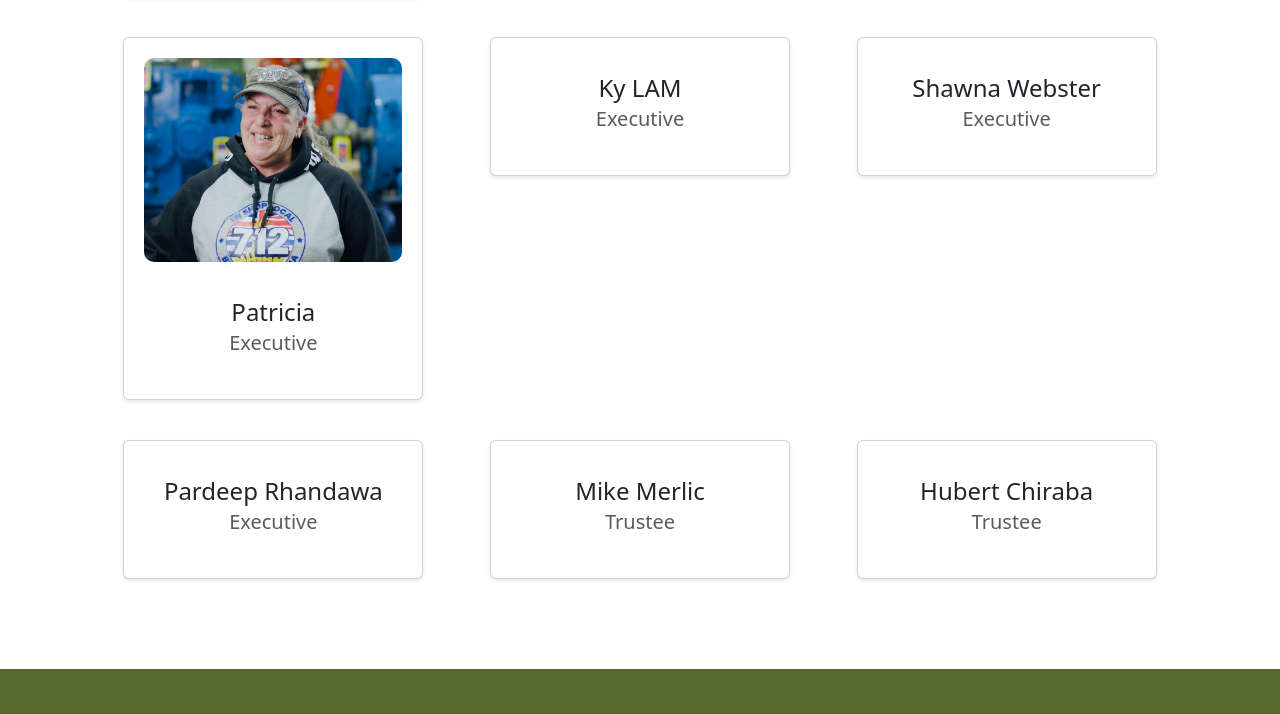
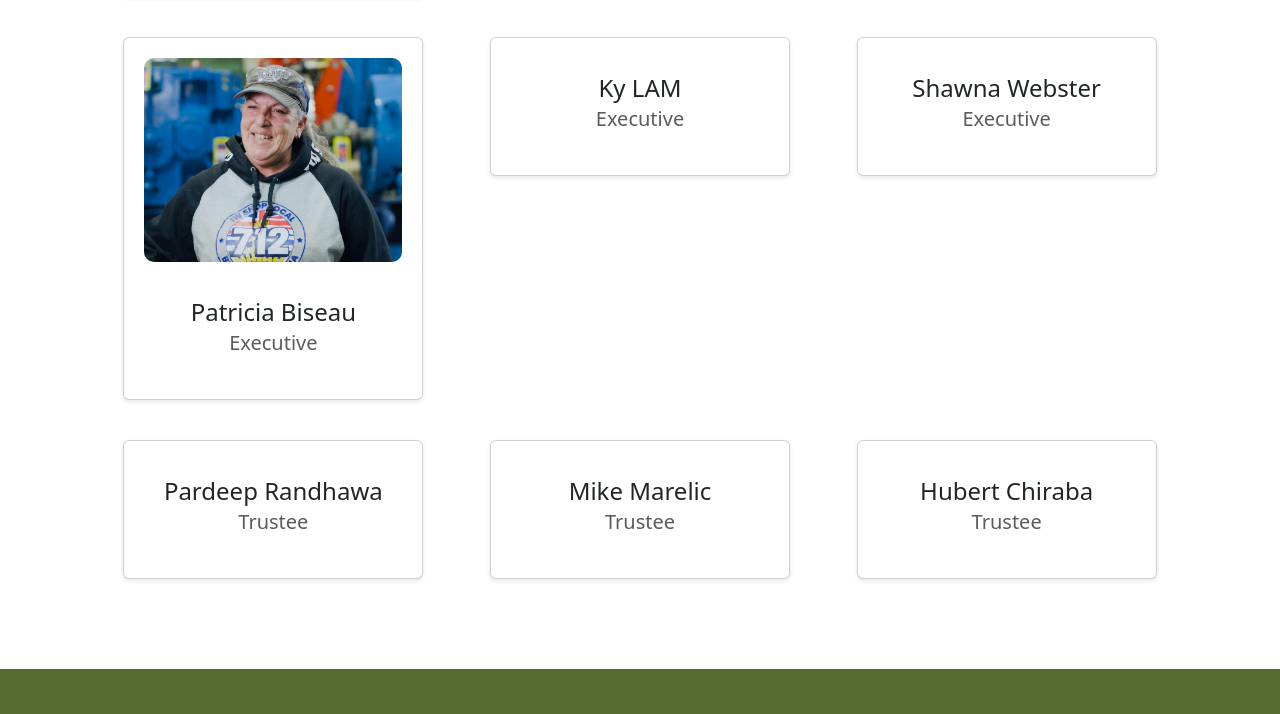
Before and after one commit to VibhaRana/Election, a plain HTML site: page index.html in a window 1280 px wide. Shown: the part 2516-3230 px from the top of the page. Drawn offline with nearby package versions, Linux system fonts and the light colour scheme.

Commit message:
Names and bio modified

```diff
--- a/index.html
+++ b/index.html
@@ -47,7 +47,7 @@
                 <li><a class="dropdown-item" href="#" data-bs-toggle="modal" data-bs-target="#bioModal" data-id="patricia">Patricia Bisaeu</a></li>
                 <li><a class="dropdown-item" href="#" data-bs-toggle="modal" data-bs-target="#bioModal" data-id="ky">Ky Lam</a></li>
                 <li><a class="dropdown-item" href="#" data-bs-toggle="modal" data-bs-target="#bioModal" data-id="shawna">Shawna Webster</a></li>
-                <li><a class="dropdown-item" href="#" data-bs-toggle="modal" data-bs-target="#bioModal" data-id="pardeep">Pardeep Rhandawa</a></li>
+                <li><a class="dropdown-item" href="#" data-bs-toggle="modal" data-bs-target="#bioModal" data-id="pardeep">Pardeep Raandhawa</a></li>
                 <li><a class="dropdown-item" href="#" data-bs-toggle="modal" data-bs-target="#bioModal" data-id="mike-merlic">Mike Merlic</a></li>
                 <li><a class="dropdown-item" href="#" data-bs-toggle="modal" data-bs-target="#bioModal" data-id="hubert">Hubert Chiraba</a></li>
               </ul>
@@ -103,7 +103,7 @@
                 <section class="card">
                     <img src="images/ereen.jpeg" alt="Ereen">
                     <div class="card-body">
-                    <h4 class="card-title">Ereen</h4>
+                    <h4 class="card-title">Ereen Dizon</h4>
                     <h5 class="card-subtitle mb-2 text-muted">Vice President</h5>
                     </div>
                 </section>
@@ -140,7 +140,7 @@
                 <section class="card">
                     <img src="images/patricia.jpeg" alt="Patricia">
                     <div class="card-body">
-                    <h4 class="card-title">Patricia</h4>
+                    <h4 class="card-title">Patricia Biseau</h4>
                     <h5 class="card-subtitle mb-2 text-muted">Executive</h5>
                     </div>
                 </section>
@@ -167,8 +167,8 @@
                 <section class="card">
                     <!-- <img src="images/unnamed6.jpeg" alt="Shawna Webster"> -->
                     <div class="card-body">
-                    <h4 class="card-title">Pardeep Rhandawa</h4>
-                    <h5 class="card-subtitle mb-2 text-muted">Executive</h5>
+                    <h4 class="card-title">Pardeep Randhawa</h4>
+                    <h5 class="card-subtitle mb-2 text-muted">Trustee</h5>
                     </div>
                 </section>
             </div>
@@ -176,7 +176,7 @@
                 <section class="card">
                     <!-- <img src="images/unnamed7.jpeg" alt="Mike Merlic"> -->
                     <div class="card-body">
-                    <h4 class="card-title">Mike Merlic</h4>
+                    <h4 class="card-title">Mike Marelic</h4>
                     <h5 class="card-subtitle mb-2 text-muted">Trustee</h5>
                     </div>
                 </section>
@@ -334,7 +334,7 @@ a great asset to the daily operations of TEAM 712 - 2.0</p>
 
                     <h2 class="modal-title">Pardeep Rhandawa</h2>
                     <h3 class="modal-title">Executive</h3>
-                    <p>I have been a member of Local 712 for 10 years, and I have been a Chief Shop Steward for 5 years. I am running for Executive because I believe in the work that Mike MacIntosh has done as Business Manager. I have seen the changes that have been made and I want to be a part of the team that continues to make 712 a better place for all of its members.</p>
+                    <p>I work at FPI and have been a Member for 25 years. I am currently a Trustee for 712 and I am running again because I believe my time and effort put into this organization to ensure it is functioning properly is worth every minute! I know 712 is doing great things for its Members and I want to see it keep going..</p>
                 `;
             }
 
```
Also changed, not shown: team.html (+3 -3 lines).
